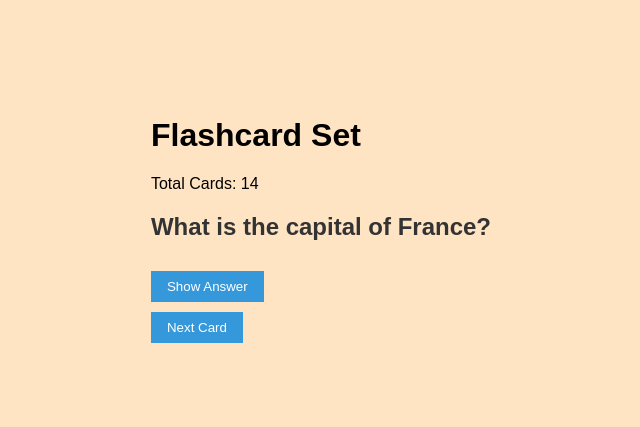
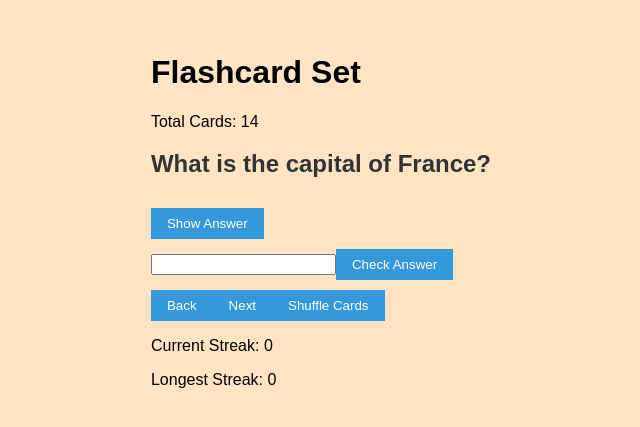
Before and after one commit to Tnjdh014/Flashcards, a React (Vite) app in the folder flashCard/: page / in a window 1280 px wide. Shown: the part 181-608 px from the top of the page, without its empty margins (319-959 px from the left). Built offline with nearby package versions, Linux system fonts and the light colour scheme.

Commit message:
Update cardSet.jsx

```diff
--- a/flashCard/src/cardSet.jsx
+++ b/flashCard/src/cardSet.jsx
@@ -1,15 +1,56 @@
-// CardSet.js
 import React, { useState } from 'react';
 import Flashcard from './flashCard';
-import NextButton from './NextButton.jsx';
 import cardData from './cardData';
 
 const CardSet = () => {
   const [currentCardIndex, setCurrentCardIndex] = useState(0);
+  const [userGuess, setUserGuess] = useState('');
+  const [isCorrect, setIsCorrect] = useState(null);
+  const [currentStreak, setCurrentStreak] = useState(0);
+  const [longestStreak, setLongestStreak] = useState(0);
 
   const handleNextCard = () => {
+    setCurrentCardIndex((prevIndex) => {
+      return (prevIndex + 1) % cardData.length;
+    });
+    setUserGuess('');
+    setIsCorrect(null);
+    setCurrentStreak(0);
+  };
+
+  const handlePrevCard = () => {
+    setCurrentCardIndex((prevIndex) => {
+      return prevIndex === 0 ? cardData.length - 1 : prevIndex - 1;
+    });
+    setUserGuess('');
+    setIsCorrect(null);
+    setCurrentStreak(0);
+  };
+
+  const handleShuffleCards = () => {
     const randomIndex = Math.floor(Math.random() * cardData.length);
     setCurrentCardIndex(randomIndex);
+    setUserGuess('');
+    setIsCorrect(null);
+    setCurrentStreak(0);
+  };
+
+  const handleGuessChange = (event) => {
+    setUserGuess(event.target.value);
+  };
+
+  const handleSubmitGuess = () => {
+    const currentCard = cardData[currentCardIndex];
+    if (userGuess.toLowerCase() === currentCard.answer.toLowerCase()) {
+      setIsCorrect(true);
+      setCurrentStreak((prevStreak) => prevStreak + 1);
+      setLongestStreak((prevLongestStreak) =>
+        Math.max(prevLongestStreak, currentStreak + 1)
+      );
+    } else {
+      setIsCorrect(false);
+      setCurrentStreak(0);
+    }
   };
 
   return (
@@ -17,7 +58,20 @@ const CardSet = () => {
       <h1>Flashcard Set</h1>
       <p>Total Cards: {cardData.length}</p>
       <Flashcard card={cardData[currentCardIndex]} />
-      <NextButton onNext={handleNextCard} />
+      <input type="text" value={userGuess} onChange={handleGuessChange} />
+      <button onClick={handleSubmitGuess}>Check Answer</button>
+      {isCorrect !== null && (
+        <p>{isCorrect ? 'Correct!' : 'Incorrect! Try again.'}</p>
+      )}
+      <div>
+        <button onClick={handlePrevCard}>Back</button>
+        <button onClick={handleNextCard}>Next</button>
+        <button onClick={handleShuffleCards}>Shuffle Cards</button>
+      </div>
+      <div>
+        <p>Current Streak: {currentStreak}</p>
+        <p>Longest Streak: {longestStreak}</p>
+      </div>
     </div>
   );
 };
```
